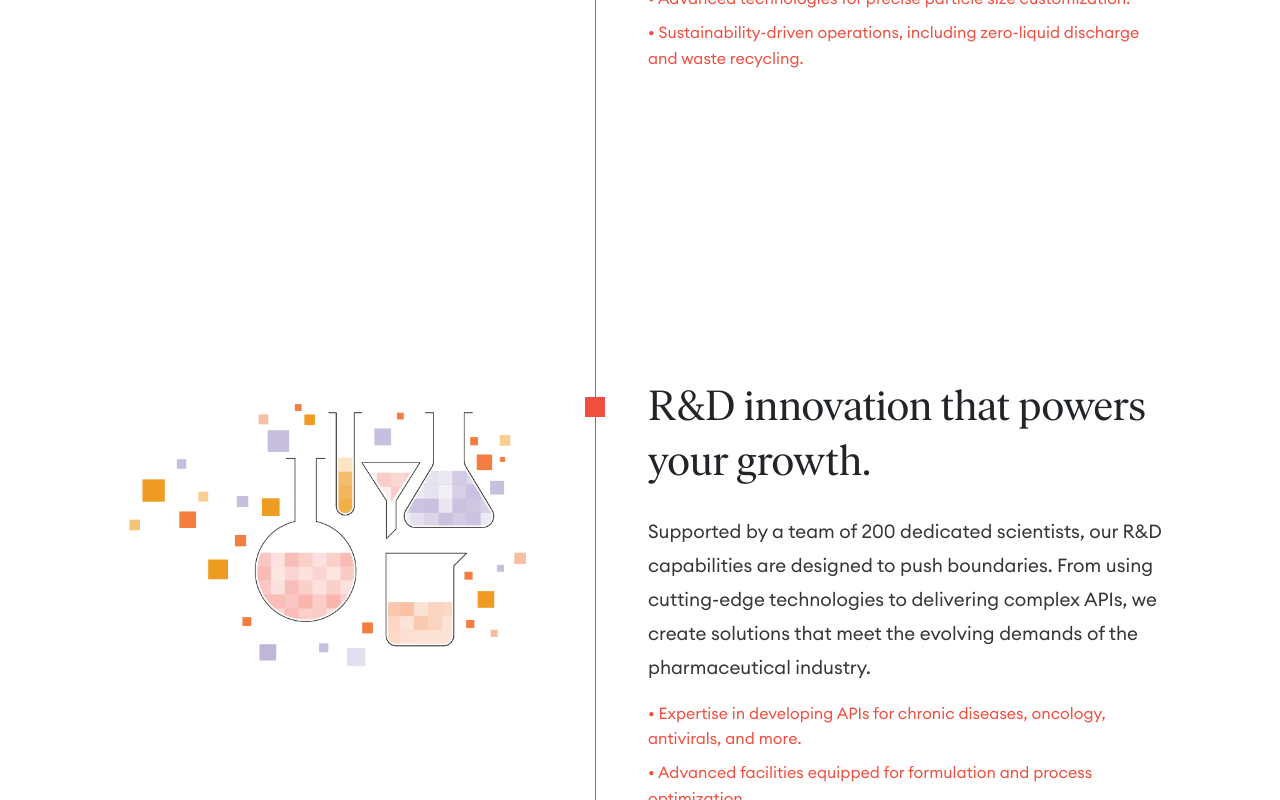
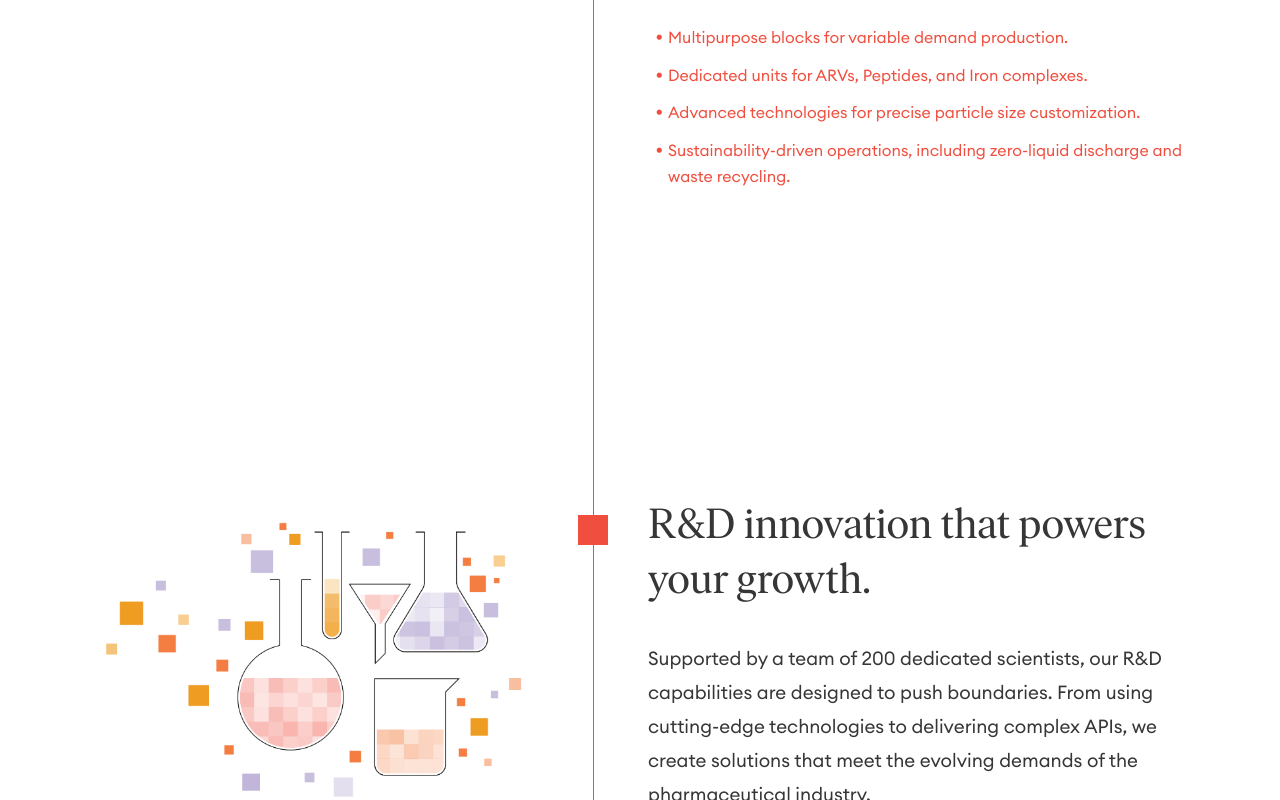
Before and after one commit to HardMaind/matrix-pharma, a Next.js app: page /matrix-advantages in a window 1280 px wide. Shown: the part 1780-2580 px from the top of the page. Built offline with nearby package versions, Linux system fonts and the light colour scheme.

Commit message:
latest updates on all pages

```diff
--- a/src/pages/careers.js
+++ b/src/pages/careers.js
@@ -154,10 +154,12 @@ const careers = ({ children }) => {
         <div className="container career-form-wrapper grid-container">
           <div className="career-form-left-col">
             <h2 className="text-white">
-              Youe next opportunity awaits.<br></br>
-              Apply Now!
+              Your next opportunity awaits.
             </h2>
             <p className="text-white">Are you ready to be part of a company that is redefining pharmaceutical excellence? Ecplore our current jobs openings and take the next step in your career with Matrix Pharma Corp.</p>
+            <h2 className="text-white">
+            Apply now!
+            </h2>
             <p className="text-white">We are always looking for passionate individuals to join our team. Submit your application by uploading your CV.</p>
           </div>
           <div className="career-form-right-col">
--- a/src/pages/matrix-advantages.js
+++ b/src/pages/matrix-advantages.js
@@ -16,10 +16,10 @@ const MatrixAdvantages = ({ children }) => {
       description:
         "Our six state-of-the-art facilities, with over 3850 kL of installed capacity, are equipped to handle the most demanding production requirements. Strategically located and designed to produce a diverse range of APIs, including complex and high-potency molecules, these facilities feature:",
       listItems: [
-        "• Multipurpose blocks for variable demand production.",
-        "• Dedicated units for ARVs, Peptides, and Iron complexes.",
-        "• Advanced technologies for precise particle size customization.",
-        "• Sustainability-driven operations, including zero-liquid discharge and waste recycling.",
+        "Multipurpose blocks for variable demand production.",
+        "Dedicated units for ARVs, Peptides, and Iron complexes.",
+        "Advanced technologies for precise particle size customization.",
+        "Sustainability-driven operations, including zero-liquid discharge and waste recycling.",
       ],
     },
     {
@@ -28,10 +28,10 @@ const MatrixAdvantages = ({ children }) => {
       description:
         "Supported by a team of 200 dedicated scientists, our R&D capabilities are designed to push boundaries. From using cutting-edge technologies to delivering complex APIs, we create solutions that meet the evolving demands of the pharmaceutical industry.",
       listItems: [
-        "• Expertise in developing APIs for chronic diseases, oncology, antivirals, and more.",
-        "• Advanced facilities equipped for formulation and process optimization.",
-        "• A strong patent portfolio with 200+ granted and 900+ filed patents.",
-        "• Collaborative innovation through partnerships with academic and industry leaders.",
+        "Expertise in developing APIs for chronic diseases, oncology, antivirals, and more.",
+        "Advanced facilities equipped for formulation and process optimization.",
+        "A strong patent portfolio with 200+ granted and 900+ filed patents.",
+        "Collaborative innovation through partnerships with academic and industry leaders.",
       ],
     },
     {
@@ -40,10 +40,10 @@ const MatrixAdvantages = ({ children }) => {
       description:
         "All our manufacturing sites are certified by global regulatory bodies. With our unwavering commitment to quality and compliance, we ensure our partners’ products meet the highest standards.",
       listItems: [
-        "• Adherence to stringent USFDA, EU GMP, and WHO standards.",
-        "• Proactive regulatory strategies to streamline product approvals.",
-        "• Continuous monitoring, internal audits, and training to meet evolving global standards.",
-        "• This ensures smooth regulatory approvals and consistent market access worldwide.",
+        "Adherence to stringent USFDA, EU GMP, and WHO standards.",
+        "Proactive regulatory strategies to streamline product approvals.",
+        "Continuous monitoring, internal audits, and training to meet evolving global standards.",
+        "This ensures smooth regulatory approvals and consistent market access worldwide.",
       ],
     },
     {
@@ -52,9 +52,9 @@ const MatrixAdvantages = ({ children }) => {
       description:
         "Our extensive portfolio of 650+ DMFs spans a wide range of therapeutic areas, offering unmatched scalability and versatility.",
       listItems: [
-        "• APIs for antiretrovirals, antivirals, antihypertensives, cardiovascular, and central nervous system therapies. ",
-        "• Expansion into niche and high-demand therapeutic categories, ensuring adaptability to market trends. ",
-        "• This diversity enables you to address varied healthcare needs with confidence and flexibility.",
+        "APIs for antiretrovirals, antivirals, antihypertensives, cardiovascular, and central nervous system therapies. ",
+        "Expansion into niche and high-demand therapeutic categories, ensuring adaptability to market trends. ",
+        "This diversity enables you to address varied healthcare needs with confidence and flexibility.",
       ],
     },
     {
@@ -63,11 +63,11 @@ const MatrixAdvantages = ({ children }) => {
       description:
         "Matrix Pharma Corp offers comprehensive Contract Development and Manufacturing Organisation (CDMO) services that support pharmaceutical companies at every stage of the drug development and manufacturing process.",
       listItems: [
-        "• Custom synthesis for complex molecules with scalability and efficiency. ",
-        "• Process development to optimize yield and reduce costs. ",
-        "• Large-scale commercial manufacturing supported by advanced technology. ",
-        "• Expertise in handling APIs across multiple dosage forms, including solid orals and injectables. ",
-        "• Flexible and scalable production capabilities ensure timely delivery and seamless market integration.",
+        "Custom synthesis for complex molecules with scalability and efficiency. ",
+        "Process development to optimize yield and reduce costs. ",
+        "Large-scale commercial manufacturing supported by advanced technology. ",
+        "Expertise in handling APIs across multiple dosage forms, including solid orals and injectables. ",
+        "Flexible and scalable production capabilities ensure timely delivery and seamless market integration.",
       ],
     },
     {
@@ -76,10 +76,10 @@ const MatrixAdvantages = ({ children }) => {
       description:
         "We are more than a supplier—we’re your strategic partner. Our comprehensive 360° services include:",
       listItems: [
-        "• <b>IP Support </b>: Protecting your innovations with robust patent strategies and due diligence. ",
-        "• <b>Regulatory Guidance</b>: Simplifying global approvals and compliance across diverse markets. ",
-        "• <b>Litigation Support</b>: Navigating IP challenges and legal complexities confidently. ",
-        "• Our commitment to personalized support ensures your success at every stage, from development to market entry.",
+        "<b>IP Support </b>: Protecting your innovations with robust patent strategies and due diligence. ",
+        "<b>Regulatory Guidance</b>: Simplifying global approvals and compliance across diverse markets. ",
+        "<b>Litigation Support</b>: Navigating IP challenges and legal complexities confidently. ",
+        "Our commitment to personalized support ensures your success at every stage, from development to market entry.",
       ],
     },
   ];
@@ -88,7 +88,7 @@ const MatrixAdvantages = ({ children }) => {
     <Layout>
       <Hero
         title="Matrix Advantages"
-        imgPath="/assets/images/product-hero-img.png"
+        imgPath="/assets/images/matrix-advantages-web.jpg"
       />
 
       {/* Matrixadvantage para Start */}
@@ -127,7 +127,7 @@ const MatrixAdvantages = ({ children }) => {
       {/*matrix decsription start */}
       {matrixDataArray.map((matrixData, index) => (
         <section key={index} className="container matrix-advantage-columns">
-          <div className="grid-container pd-24 pd-4">
+          <div className="grid-container">
             <div className="col-span-5 matrix-advantage-img">
               <img
                 src={matrixData.image}
--- a/src/styles/globals.css
+++ b/src/styles/globals.css
@@ -164,7 +164,7 @@ svg {
 
   /* Neutral Colors */
   --background-color: #ffffff;
-  --text-color: #212529;
+  --text-color: #363636;
   --border-color: #dee2e6;
 
   /* Typography */
@@ -791,6 +791,10 @@ a {
 @media screen and (max-width: 480px) {
   .home-milestone-right-col {
     grid-template-columns: 1fr;
+  }
+  .home-milestone-wrapper h2 {
+    text-align: left;
+    margin-bottom:20px;
   }
 }
 
@@ -1719,7 +1723,7 @@ a {
 /* matrixadvantages para start */
 
 .matrix {
-  padding-block: 100px 240px;
+  padding-block: 100px 300px;
 }
 
 .matrix-para {
@@ -1732,6 +1736,7 @@ a {
   font-style: italic;
   margin-bottom: 10px;
   color: #333;
+  font-size: 2rem;
 }
 
 .matrix h2 {
@@ -1740,7 +1745,7 @@ a {
 }
 
 .matrix p {
-  font-size: 18px;
+  font-size: 1.35rem;
   color: #f04f3f;
   line-height: 1.6;
   max-width: 70ch;
@@ -1769,14 +1774,25 @@ a {
 }
 
 .matrix-advantage-content h3 {
-  margin-bottom: 1.4rem;
+  margin-bottom: 2rem;
   font-size: 42px;
 }
 
 .matrix-advantage-content p {
   color: #363636;
   max-width: 640px;
-}
+  margin-bottom: 2rem;
+}
+
+.matrix-advantage-content ul {
+  padding-left:20px;
+}
+
+.matrix-advantage-content li::marker {
+  content: "• ";
+  font-size: 1.2rem;
+}
+
 
 @media screen and (max-width: 768px) {
   .matrix-advantage-content h3 {
@@ -1793,8 +1809,8 @@ a {
 
 .matrix-advantage-box {
   display: inline-block;
-  width: 20px;
-  height: 20px;
+  width: 30px;
+  height: 30px;
   background-color: #f04f3f;
   position: absolute;
   top: 14px;
@@ -2106,8 +2122,8 @@ a {
 
 /* Titles in Right Column */
 .careers-info-right-col .title {
-  font-weight: bold;
-  font-size: 20px;
+  font-weight: 600;
+  font-size: 1.5rem;
   color: var(--color-red);
   display: flex;
   align-items: center;
@@ -2152,7 +2168,6 @@ a {
   }
 
   .title-line {
-    width: 50%;
     margin: 10px 0;
   }
 
@@ -2202,6 +2217,10 @@ a {
 }
 
 .career-form-left-col h2 {
+  margin-bottom: 20px;
+}
+
+.career-form-left-col p {
   margin-bottom: 40px;
 }
 
@@ -2450,6 +2469,12 @@ a {
   background-color: #fffded;
 }
 
+@media screen and (max-width:768px) {
+  .filter-reset-btn {
+    margin-top:1rem;
+  }
+}
+
 /* Input & Dropdown Styling */
 .filter-input {
   padding: 10px;
@@ -2694,6 +2719,10 @@ a {
   padding-block: 80px;
 }
 
+.esg-two-col {
+  padding-block: 3rem;
+}
+
 .esg-two-col .col-7 {
   grid-column: 7 / 13;
 }
```
Also changed, not shown: public/assets/images/matrix-advantages-web.jpg (added).
